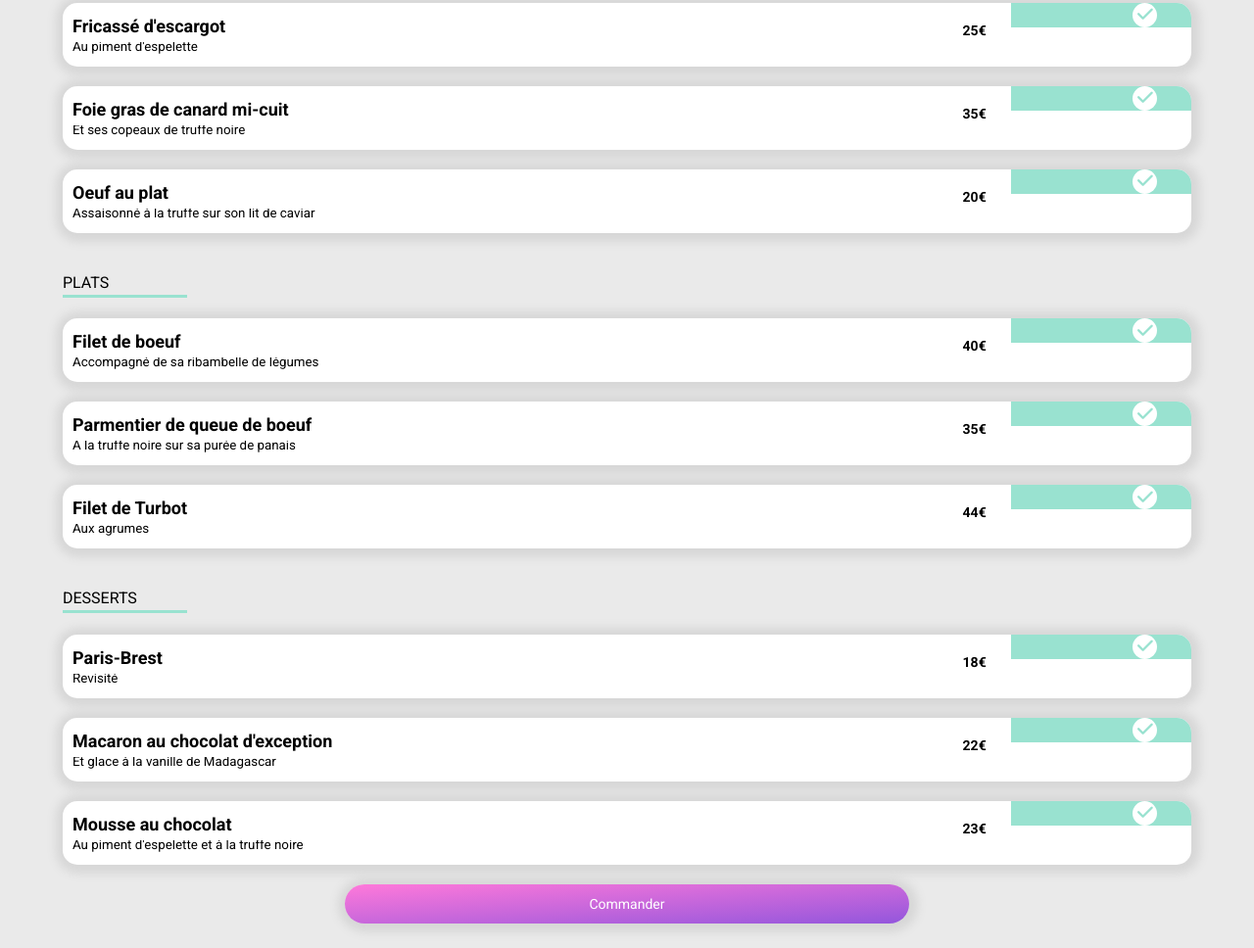
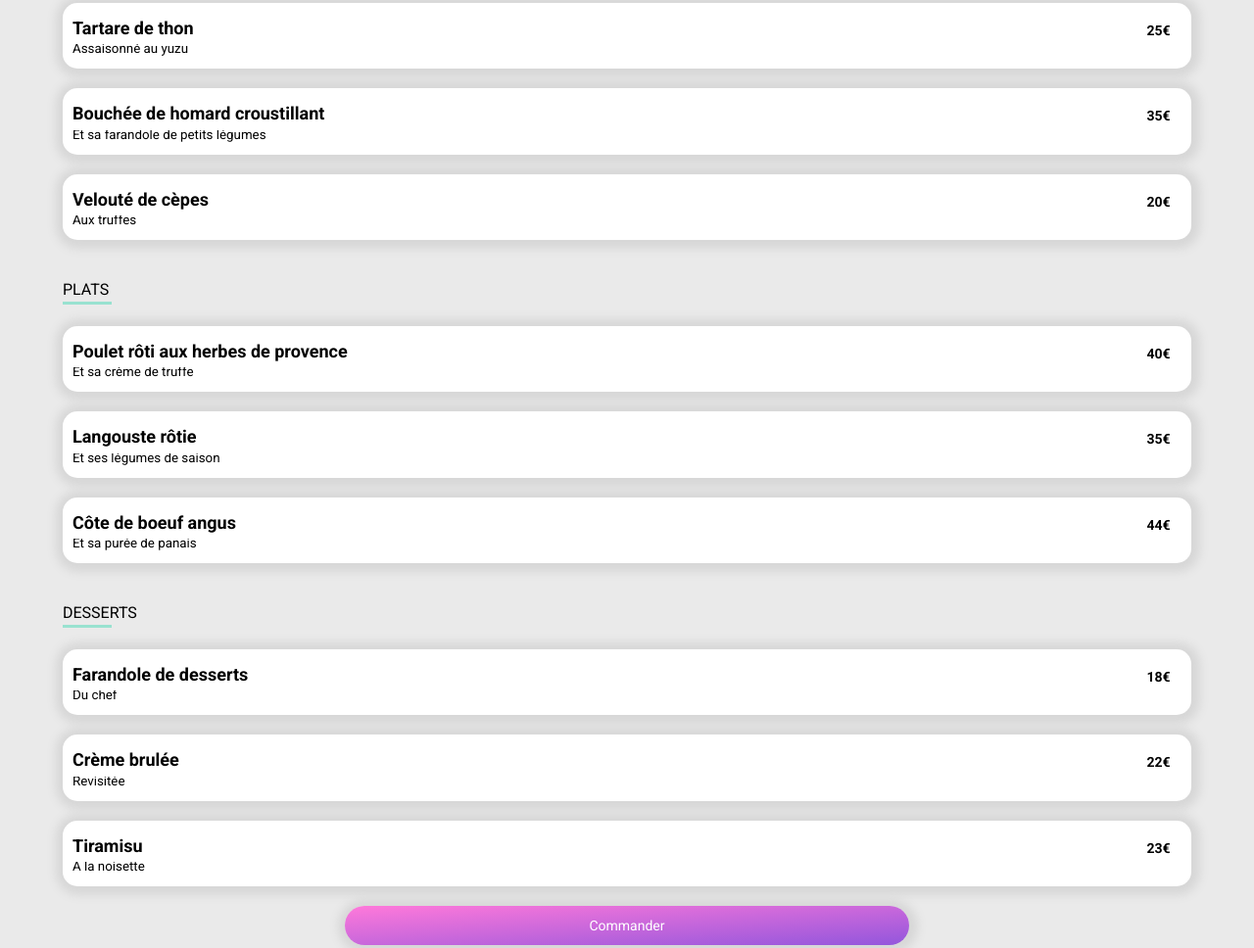
Before and after one commit to ericbusing/Openclassrooms-P3, a website: page Le délice des sens.html in a window 1280 px wide. Shown: the part 1094-2062 px from the top of the page at 98% size. Drawn offline with Linux system fonts and the light colour scheme; a web font is replaced by a local one.

Commit message:
ajustement menu_btn

```diff
--- a/Le délice des sens.html
+++ b/Le délice des sens.html
@@ -44,8 +44,8 @@
                 <div>
                     <button class="menu_btn menu_btn--1">
                         <div class="description_btn">
-                            <h3>Fricassé d'escargot</h3>
-                            <p>Au piment d'espelette</p>
+                            <h3>Tartare de thon</h3>
+                            <p>Assaisonné au yuzu</p>
                         </div>
                         <div class="price">25€</div>
                         <div class="done_box">
@@ -60,8 +60,8 @@
                 <div>
                     <button class="menu_btn menu_btn--2">
                         <div class="description_btn">
-                            <h3>Foie gras de canard mi-cuit</h3>
-                            <p>Et ses copeaux de truffe noire</p>
+                            <h3>Bouchée de homard croustillant</h3>
+                            <p>Et sa farandole de petits légumes</p>
                         </div>
                         <div class="price">35€</div>
                         <div class="done_box">
@@ -76,8 +76,8 @@
                 <div>
                     <button class="menu_btn menu_btn--3">
                         <div class="description_btn">
-                            <h3>Oeuf au plat</h3>
-                            <p>Assaisonné à la truffe sur son lit de caviar</p>
+                            <h3>Velouté de cèpes</h3>
+                            <p>Aux truffes</p>
                         </div>
                         <div class="price">20€</div>
                         <div class="done_box">
@@ -95,8 +95,8 @@
                 <div>
                     <button class="menu_btn menu_btn--4">
                         <div class="description_btn">
-                            <h3>Filet de boeuf</h3>
-                            <p>Accompagné de sa ribambelle de légumes</p>
+                            <h3>Poulet rôti aux herbes de provence</h3>
+                            <p>Et sa crème de truffe</p>
                         </div>
                         <div class="price">40€</div>
                         <div class="done_box">
@@ -111,8 +111,8 @@
                 <div>
                     <button class="menu_btn menu_btn--5">
                         <div class="description_btn">
-                            <h3>Parmentier de queue de boeuf</h3>
-                            <p>À la truffe noire sur sa purée de panais</p>
+                            <h3>Langouste rôtie</h3>
+                            <p>Et ses légumes de saison</p>
                         </div>
                         <div class="price">35€</div>
                         <div class="done_box">
@@ -127,8 +127,8 @@
                 <div>
                     <button class="menu_btn menu_btn--6">
                         <div class="description_btn">
-                            <h3>Filet de Turbot</h3>
-                            <p>Aux agrumes</p>
+                            <h3>Côte de boeuf angus</h3>
+                            <p>Et sa purée de panais</p>
                         </div>
                         <div class="price">44€</div>
                         <div class="done_box">
@@ -145,8 +145,8 @@
                 <div>
                     <button class="menu_btn menu_btn--7">
                         <div class="description_btn">
-                            <h3>Paris-Brest</h3>
-                            <p>Revisité</p>
+                            <h3>Farandole de desserts</h3>
+                            <p>Du chef</p>
                         </div>
                         <div class="price">18€</div>
                         <div class="done_box">
@@ -161,8 +161,8 @@
                 <div>
                     <button class="menu_btn menu_btn--8">
                         <div class="description_btn">
-                            <h3>Macaron au chocolat d'exception</h3>
-                            <p>Et glace à la vanille de Madagascar</p>
+                            <h3>Crème brulée</h3>
+                            <p>Revisitée</p>
                         </div>
                         <div class="price">22€</div>
                         <div class="done_box">
@@ -177,8 +177,8 @@
                 <div>
                     <button class="menu_btn menu_btn--9">
                         <div class="description_btn">
-                            <h3>Mousse au chocolat</h3>
-                            <p>Au piment d'espelette et à la truffe noire</p>
+                            <h3>Tiramisu</h3>
+                            <p>À la noisette</p>
                         </div>
                         <div class="price">23€</div>
                         <div class="done_box">
--- a/sass/components/_buttons.sass
+++ b/sass/components/_buttons.sass
@@ -29,15 +29,24 @@
         font-size: 18px
         text-overflow: ellipsis
         overflow: hidden
-        white-space: nowrap
-        height: 20px
-        padding-top: 4px
         margin: 5px 0
+        line-height: 1.25
+        white-space: normal
+        width: 100%
+        display: flex
+        align-items: flex-end
+    &:hover .h3
+        line-height: 1
+        white-space: normal
+        width: 100%
+        display: flex
+        align-items: flex-end
     p
         overflow: hidden
         white-space: nowrap
         text-overflow: ellipsis
         margin: 0
+        width: 100%
         height: 15px
         padding-top: 2px
     .price
@@ -53,7 +62,7 @@
         justify-content: center
         background-color: $color_tertiary
         margin-right: -90px
-        width: 30%
+        width: 90px
         transition: all 0.5s
     &:hover .done_box
         margin-right: 0
--- a/sass/layout/_article.sass
+++ b/sass/layout/_article.sass
@@ -2,16 +2,15 @@ article
     display: flex
     flex-direction: column
     align-items: center
+    h2
+        text-align: left
+        width: 80%
 .functioning
     display: flex
     flex-direction: column
     align-items: center
     width: 80%
     margin-bottom: 30px
-    h2
-        display: flex
-        justify-content: flex-start
-        width: 100%
     .functioning_btn
         display: flex
         width: 100%
--- a/sass/layout/_aside.sass
+++ b/sass/layout/_aside.sass
@@ -8,6 +8,31 @@ aside
     h2
         padding-top: 20px
         margin-left: -52%
+.restaurant_card
+    display: flex
+    flex-direction: column
+    width: 89%
+    height: 240px
+    border-radius: 20px
+    margin-bottom: 20px
+    background-color: white
+    @include shadow_card
+    a
+        text-decoration: none
+        color: inherit
+    figure
+        margin: auto
+    img
+        border-radius: 20px 20px 0 0
+        width: 100%
+        height: 150px
+        object-fit: cover
+        object-position: 25% 60%
+    figcaption
+        position: relative
+        margin-left: 15px
+    p
+        line-height: 0
 .restaurant_card
     width: 89%
     height: 240px
@@ -38,7 +63,7 @@ aside
     position: absolute
     background-color: $color_tertiary
     color: darken($color_tertiary, 50%)
-    margin-left: 225px
+    margin-left: 70%
     margin-top: 10px
     padding: 5px 10px
     border-radius: 3px
--- a/sass/layout/_explore.sass
+++ b/sass/layout/_explore.sass
@@ -5,7 +5,7 @@
     background-color: $color_btn
     input
         &:focus
-        outline: none
+            outline: none
     h3 , p
         text-align: center
         margin-left: 70px
--- a/sass/layout/_restaurant.sass
+++ b/sass/layout/_restaurant.sass
@@ -15,11 +15,10 @@
     h4
         font-weight: 400
         border-bottom: 3px solid $color_tertiary
-        width: 11%
+        width: 50px
         padding-bottom: 3px
     p
         width: 90%
-        padding-right: 20px
 .heart
     @include heart
     top: 2%
```
Also changed, not shown: index.html (+6 -3 lines), css/styles.css, 1 other file.
